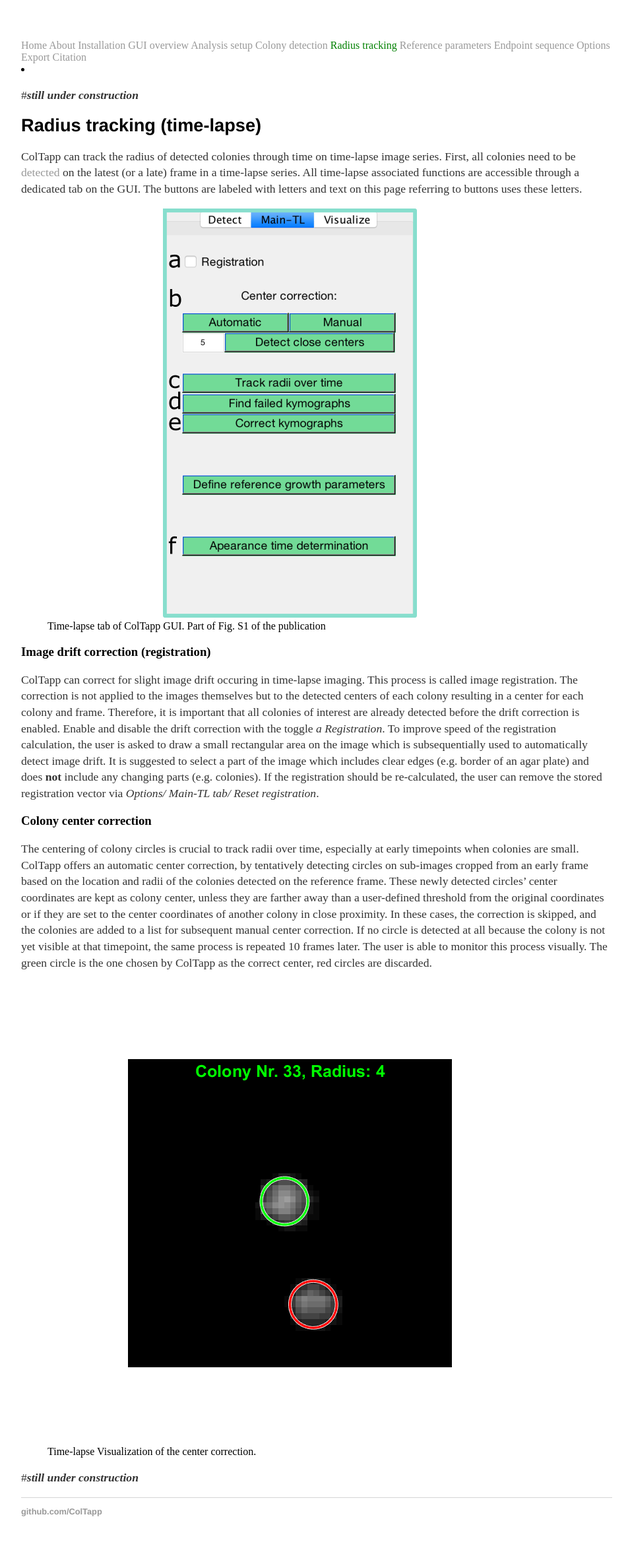
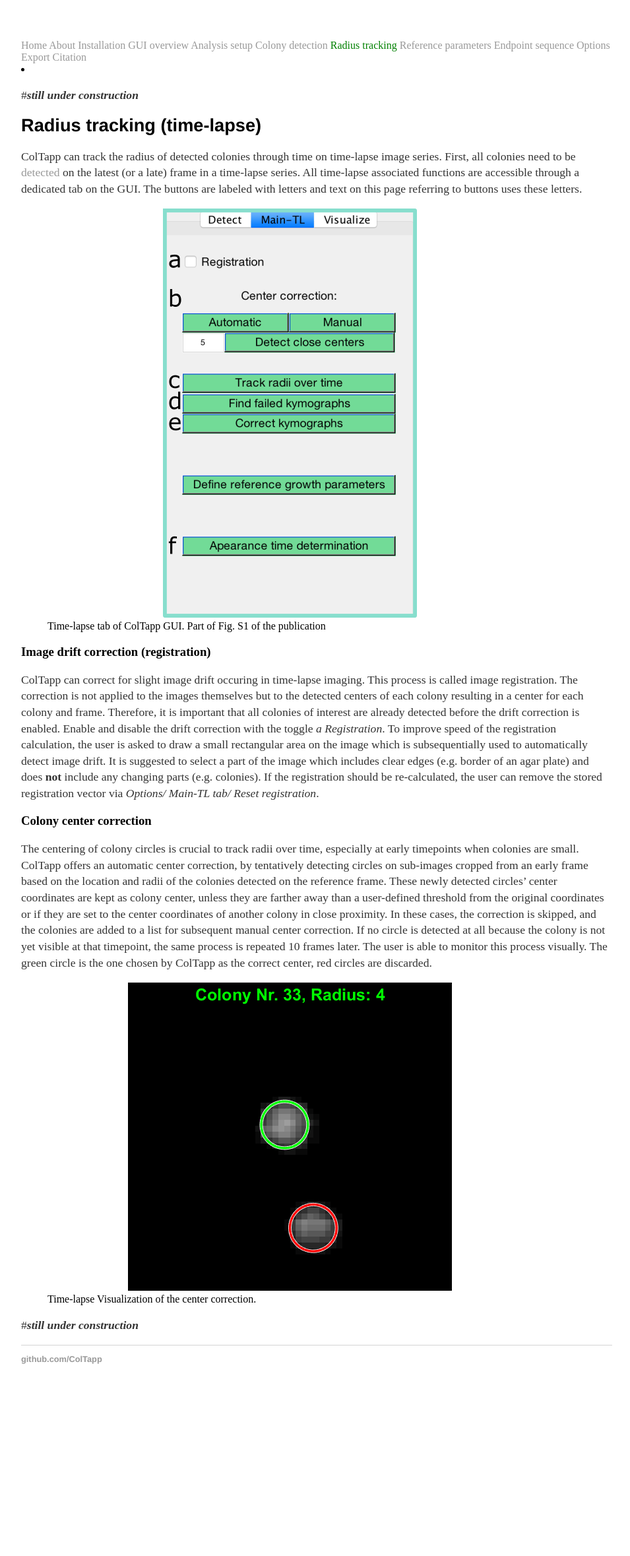
Before and after one commit to ColTapp/ColTapp.github.io, a Jekyll site: the page built from timelapse.md, in a window 1280 px wide. Shown: the whole page at 66% size, without its empty margins (160-1115 px from the left). Built offline with Jekyll 4.4.1, drawn with Linux system fonts in a browser that asks for light colours; after the commit the page ends 2127 px from its top, so only the background shows below that.

Commit message:
Update timelapse.md

```diff
--- a/timelapse.md
+++ b/timelapse.md
@@ -17,7 +17,7 @@
 ### Colony center correction
 The centering of colony circles is crucial to track radii over time, especially at early timepoints when colonies are small. ColTapp offers an automatic center correction, by tentatively detecting circles on sub-images cropped from an early frame based on the location and radii of the colonies detected on the reference frame. These newly detected circles’ center coordinates are kept as colony center, unless they are farther away than a user-defined threshold from the original coordinates or if they are set to the center coordinates of another colony in close proximity. In these cases, the correction is skipped, and the colonies are added to a list for subsequent manual center correction. If no circle is detected at all because the colony is not yet visible at that timepoint, the same process is repeated 10 frames later. The user is able to monitor this process visually. The green circle is the one chosen by ColTapp as the correct center, red circles are discarded.
 <figure>
-  <img src="{{site.url}}/assets/images/TL2.png" alt="Center correction example" heigth="467px"/>
+  <img src="{{site.url}}/assets/images/TL2.png" alt="Center correction example" height="467px"/>
   <figcaption>Time-lapse Visualization of the center correction. </figcaption>
 </figure>
 
```
